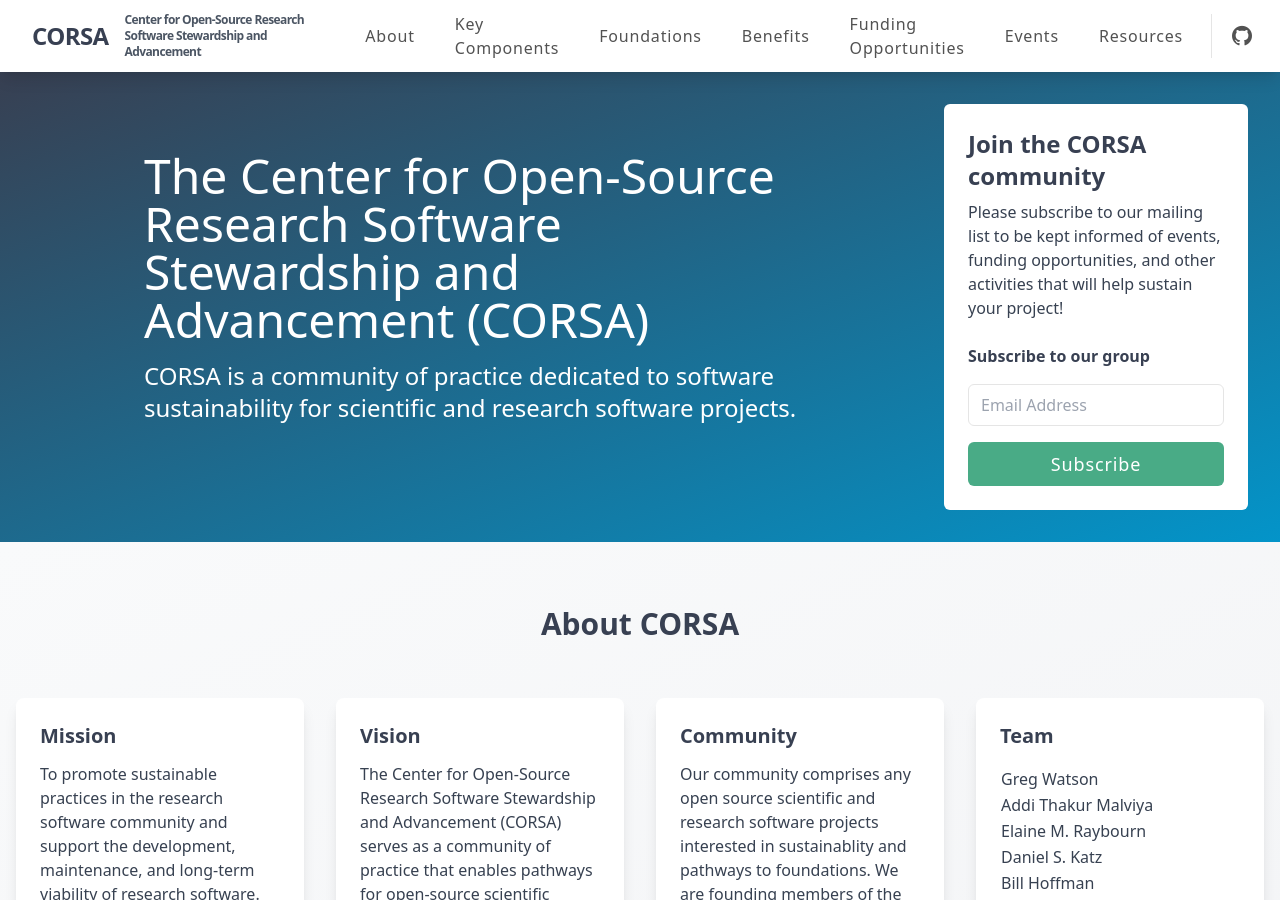
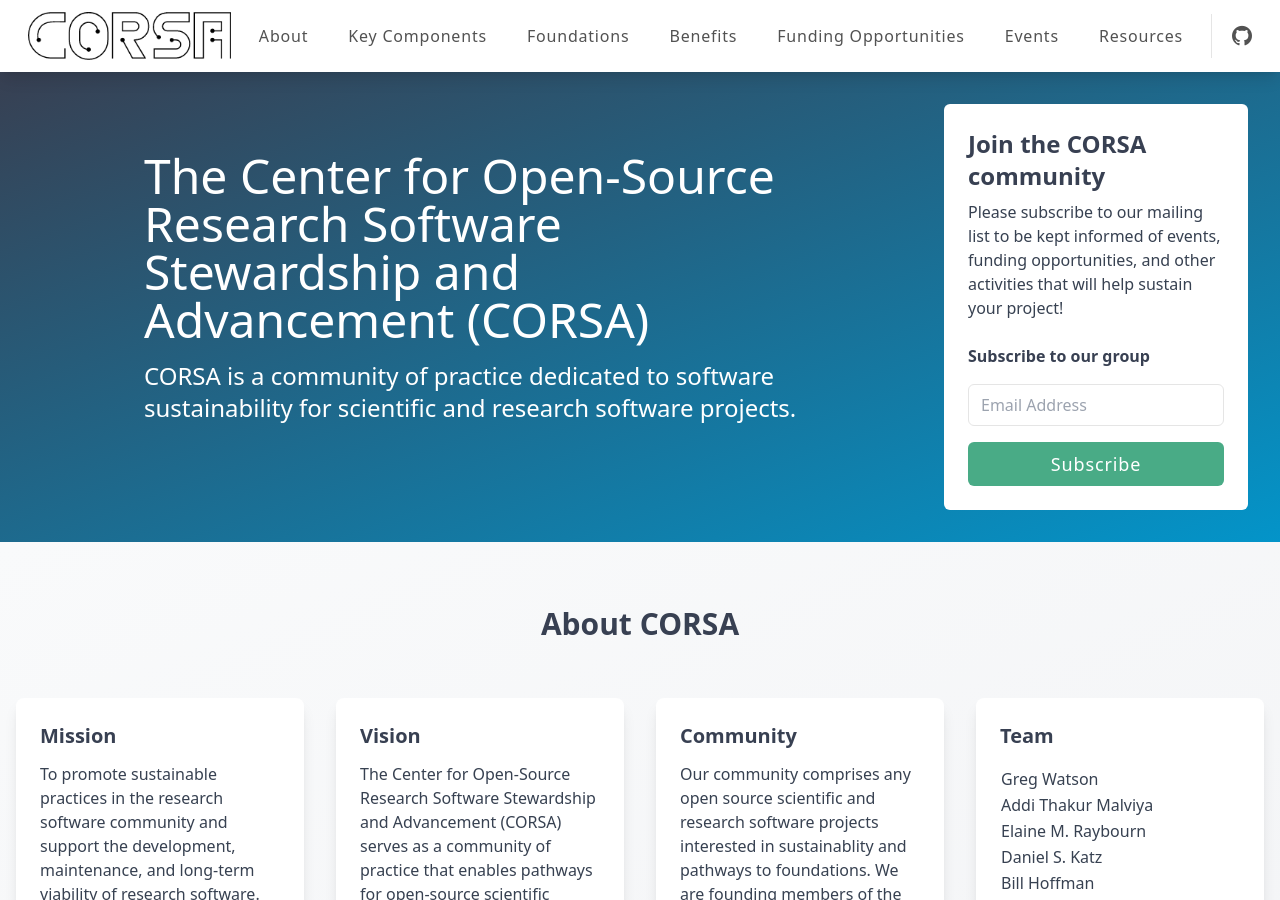
Before and after one commit to corsa-center/corsa-center.github.io, a Jekyll site: the page built from docs/index.html, in a window 1280 px wide and 900 px high. Built offline with Jekyll 4.4.1, drawn with Linux system fonts in a browser that asks for light colours; nearby versions of some CDN libraries.

Commit message:
Update corsa logo

```diff
--- a/docs/_layouts/default.html
+++ b/docs/_layouts/default.html
@@ -49,9 +49,8 @@
         <!-- Navigation Bar -->
         <nav class="bg-white shadow-lg sticky top-0 z-[997]">
             <div class="container mx-auto px-4 py-2 flex justify-between items-center relative">
-                <a href="{{ site.baseurl }}/" class="btn btn-ghost btn-lg btn-secondary !text-2xl font-bold !h-14 max-w-[375px] !leading-none !tracking-tight">
-                    CORSA
-                    <span class="text-gray-600 text-xs ml-2">Center for Open-Source Research Software Stewardship and Advancement</span>
+                <a href="{{ site.baseurl }}/" class="btn text-2xl !h-14">
+                    <img src="/assets/img/corsa-logo.png" style="max-height: 2em;"/>
                 </a>
 
                 <!-- Hamburger Menu (Checkbox Hack) -->
```
Also changed, not shown: docs/assets/img/SRSI_Model.png (deleted), docs/assets/img/corsa-logo.png (added), docs/assets/img/corsa_logo.png (deleted), docs/assets/img/corsa_logo_blue_88x87.png (deleted), docs/assets/img/logo.png (deleted).
